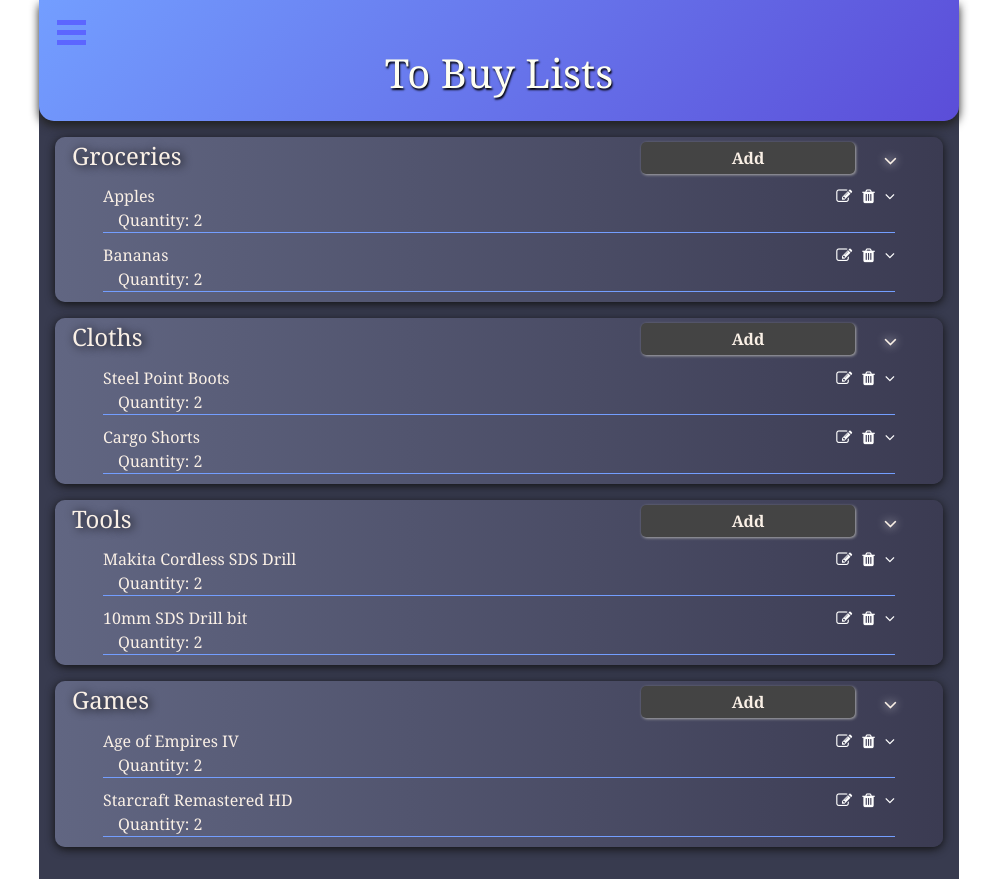
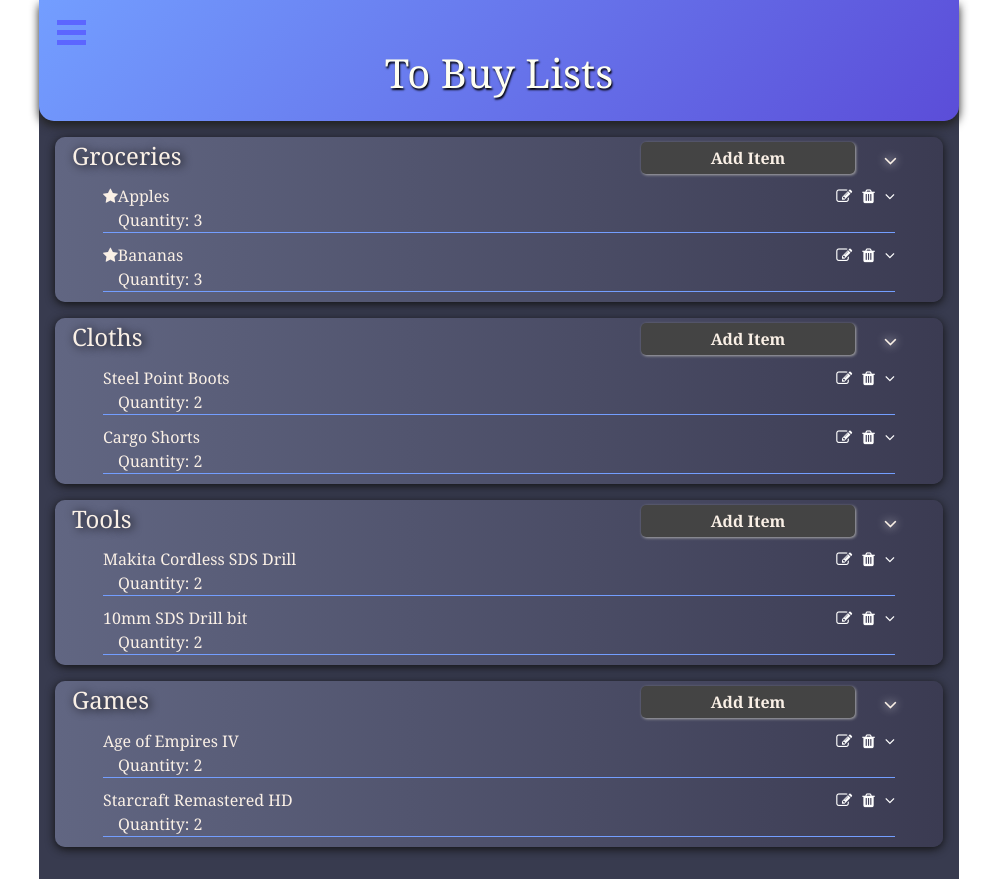
Before and after one commit to PaulDreyer09/to-buy-list, a React (Create React App) app: page / in a window 1280 px wide. Both pictures are taken after a click on the link "To Buy Lists". Shown: the whole page, without its empty margins (141-1138 px from the left). Built offline with nearby package versions, Linux system fonts and the light colour scheme; data requests are answered from the project's data file.

Commit message:
some code optimisation

```diff
--- a/db.json
+++ b/db.json
@@ -1,18 +1,78 @@
 {
   "lists": [
-    {"id": "0", "name": "Groceries"},
-     {"id": "1", "name": "Cloths"},
-     {"id": "2", "name": "Tools"},
-     {"id": "3", "name": "Games"}
+    {
+      "id": "0",
+      "name": "Groceries"
+    },
+    {
+      "id": "1",
+      "name": "Cloths"
+    },
+    {
+      "id": "2",
+      "name": "Tools"
+    },
+    {
+      "id": "3",
+      "name": "Games"
+    }
   ],
   "listItems": [
-    {"id": "0", "listId": "0", "name":"Apples", "quantity": 2, "important": false},
-    {"id": "1", "listId": "0", "name":"Bananas", "quantity": 2, "important": false},
-    {"id": "2", "listId": "1", "name":"Steel Point Boots", "quantity": 2, "important": false},
-    {"id": "3", "listId": "1", "name":"Cargo Shorts", "quantity": 2, "important": false},
-    {"id": "4", "listId": "2", "name":"Makita Cordless SDS Drill", "quantity": 2, "important": false},
-    {"id": "5", "listId": "2", "name":"10mm SDS Drill bit", "quantity": 2, "important": false},
-    {"id": "6", "listId": "3", "name":"Age of Empires IV", "quantity": 2, "important": false},
-    {"id": "7", "listId": "3", "name":"Starcraft Remastered HD", "quantity": 2, "important": false}
+    {
+      "id": "2",
+      "listId": "1",
+      "name": "Steel Point Boots",
+      "quantity": 2,
+      "important": false
+    },
+    {
+      "id": "3",
+      "listId": "1",
+      "name": "Cargo Shorts",
+      "quantity": 2,
+      "important": false
+    },
+    {
+      "id": "4",
+      "listId": "2",
+      "name": "Makita Cordless SDS Drill",
+      "quantity": 2,
+      "important": false
+    },
+    {
+      "id": "5",
+      "listId": "2",
+      "name": "10mm SDS Drill bit",
+      "quantity": 2,
+      "important": false
+    },
+    {
+      "id": "6",
+      "listId": "3",
+      "name": "Age of Empires IV",
+      "quantity": 2,
+      "important": false
+    },
+    {
+      "id": "7",
+      "listId": "3",
+      "name": "Starcraft Remastered HD",
+      "quantity": 2,
+      "important": false
+    },
+    {
+      "listId": 0,
+      "name": "Apples",
+      "quantity": "3",
+      "important": true,
+      "id": "eAumjXE"
+    },
+    {
+      "listId": 0,
+      "name": "Bananas",
+      "quantity": "3",
+      "important": true,
+      "id": "8IHoZ1C"
+    }
   ]
 }
--- a/src/App.js
+++ b/src/App.js
@@ -34,8 +34,9 @@
           if(item == null){
             console.log("Eh something went wrong getting the lists");
           }
-          if(item.listId === list.id){
+          if(item.listId == list.id){
             listItems.push({
+              id: item.id,
               name: item.name,
               quantity: item.quantity,
               important: item.important}
@@ -68,26 +69,51 @@
     return data;
   }
 
-  const addListItem = (listId, listItem) => {
+  const addListItem = async (listId, listItem) => {
+    // let lists = [...toBuyLists];
+    // let targetList = lists[listId];
+
+    // targetList.items.push(listItem);
+    // lists[listId] = targetList;
+
+    // setToBuyLists(lists);
+
+    const newItem = {listId: listId, ...listItem};
+    const res = await fetch('http://localhost:5000/listItems', {
+      method: 'POST',
+      headers: {'Content-type': 'application/json'},
+      body: JSON.stringify(newItem)
+    });
+
+    const data = await res.json();
+    console.log(data);
+
+    //Add task to list
     let lists = [...toBuyLists];
-    let targetList = lists[listId];
+    lists[listId].items.push({
+      id: data.id,
+      name: data.name,
+      quantity: data.quantity,
+      important: data.important });
 
-    targetList.items.push(listItem);
-    lists[listId] = targetList;
+      setToBuyLists(lists);
+
+  }
+
+  const deleteListItem = async (listIndex, listItemId) => {
+    await fetch(`http://localhost:5000/listItems/${listItemId}`, {method: 'DELETE'});
+    let lists = [...toBuyLists];
+    let targetList = lists[listIndex].items;
+
+    lists[listIndex].items = targetList.filter((listItem) => (listItem.id != listItemId));
 
     setToBuyLists(lists);
   }
 
   const handleTBLMainMenuButton = () => { setActivity('To_Buy_Lists') };
 
-  const handleTBLAddItemButton = (id) => {
-          //Change displayForm to false for the list containing the clicked button
-          console.log(`add ${id}`);
-  };
-
   //Submit new ListItem to a ToBuyList
   const handleTBLSubmitItemButton = (listId, {id, name, quantity, important}) => {
-    console.log('listID', listId);
       if(!name)
           {alert('Please enter a name')}
       addListItem(listId, {id: id, name: name, quantity: quantity, important: important})
@@ -95,10 +121,9 @@
   }
 
   //Delete ListItem from ToBuyList
-  const handleDeleteTblListItem = (listIndex, itemIndex) => {
-      let lists = [...toBuyLists];
-      lists[listIndex].items.splice(itemIndex, 1);
-      setToBuyLists(lists);
+  const handleDeleteTblListItem = (listIndex, listItemIndex) => {
+      const listItemId = toBuyLists[listIndex].items[listItemIndex].id;
+      deleteListItem(listIndex, listItemId);
   };
 
   //Toggle item being important to show a star next to the item name
@@ -120,7 +145,6 @@
               <AppHeader title={title}/>
               <ContentPage activity={activity} toBuyLists={toBuyLists}
                   handleTBLMainMenuButton={handleTBLMainMenuButton}
-                  handleTBLAddItemButton={handleTBLAddItemButton}
                   handleDeleteTblListItem={handleDeleteTblListItem}
                   handleTBLSubmitItemButton={handleTBLSubmitItemButton}
                   toggleImportant={toggleImportant}
--- a/src/Components/AddItemForm.js
+++ b/src/Components/AddItemForm.js
@@ -26,11 +26,7 @@
         const onSubmit = (event) =>{
             event.preventDefault();
 
-
-            const id = Math.floor(Math.random() * 100000) + 1;
-
             const item = {
-                id: id,
                 name: formName,
                 quantity: formQuantity,
                 important: formImportant
--- a/src/Components/ContentPage.js
+++ b/src/Components/ContentPage.js
@@ -7,7 +7,6 @@
             {(props.activity == 'Main_Menu' ? <MainMenuButtons handleTBLMainMenuButton={props.handleTBLMainMenuButton}/> :
             (props.activity == 'To_Buy_Lists' ?
                 <ToBuyListsPage lists={props.toBuyLists}
-                handleTBLAddItemButton={props.handleTBLAddItemButton}
                 handleTBLSubmitItemButton={props.handleTBLSubmitItemButton}
                 handleDeleteTblListItem={props.handleDeleteTblListItem}
                 toggleImportant={props.toggleImportant}/> :
--- a/src/Components/ToBuyList.js
+++ b/src/Components/ToBuyList.js
@@ -16,7 +16,7 @@
                 <h4 className='col-8'>{props.list.name}</h4>
 
                 <a  onClick={handleAddButton} className='addItemButton col-3 button'>
-                    {displayForm? 'Close' : 'Add'}
+                    {displayForm? 'Close' : 'Add Item'}
                 </a>
                 <i className='fa fa-angle-down col-1 button'></i>
             </div>
--- a/src/Components/ToBuyListsPage.js
+++ b/src/Components/ToBuyListsPage.js
@@ -7,7 +7,6 @@
             <ToBuyList key={index}
                 listIndex={index}
                 list={list}
-                handleTBLAddItemButton={props.handleTBLAddItemButton}
                 handleTBLSubmitItemButton={props.handleTBLSubmitItemButton}
                 handleDeleteTblListItem={props.handleDeleteTblListItem}
                 toggleImportant={props.toggleImportant}></ToBuyList>)): 'Nothing to show'}
```
